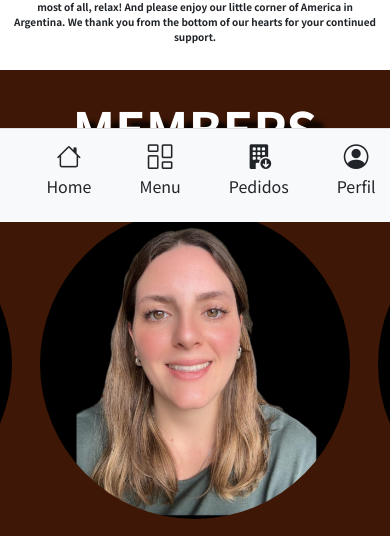
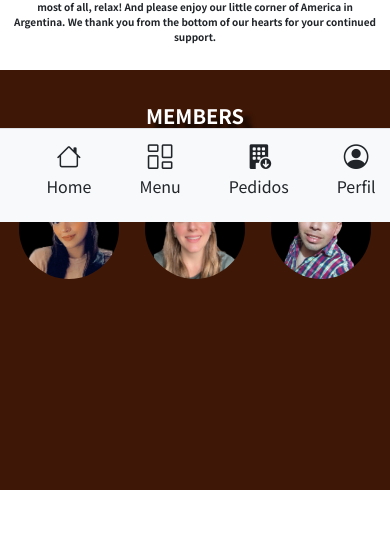
Before and after one commit to biandeb/final-project-group-1, a React (Vite) app: page /about-us in a window 390 px wide. Shown: the part 622-1158 px from the top of the page. After the commit the page ends 1112 px from the top, so only its background shows below. Built offline with nearby package versions, Linux system fonts and the light colour scheme.

Commit message:
agrego responsive mobile-first

```diff
--- a/src/styles/AboutUs.css
+++ b/src/styles/AboutUs.css
@@ -231,6 +231,149 @@ h2{
     .grill-text{
         font-size: 10px;
     }
+
+    /* FOTOS */
+.back-three{
+    padding: 8%;
+    background-color: #3e1706;
+    max-width: 100%;
+}
+
+.first-member{
+    border-radius: 50%;
+    width: 100px;
+    height: 100px;
+    object-fit: cover;
+    overflow: hidden;
+    margin-bottom: 180%;
+
+    &:hover{
+        z-index: 1;
+        box-shadow: 0px 0px 18px 5px rgba(255, 255, 255, 0.658);
+        transform: scale(1.1);
+        background-color: #282828;
+    }
+
+}
+
+.first-member-name{
+    position: relative;
+
+    &::after {
+        content: "Bianca Deblinger";
+        position: absolute;
+        bottom: 0;
+        left: 50%;
+        transform: translateX(-50%);
+        color: white;
+        font-size: 14px;
+        margin-bottom: 100px;
+        opacity: 0;
+        transition: opacity 0.3s ease;
+        background-color: rgba(0, 0, 0, 0.635);
+        border-radius: 14%;
+        padding: 5%;
+      }
+
+      &:hover::after {
+        opacity: 1;
+      }
+}
+
+.second-member{
+    border-radius: 50%;
+    width: 100px;
+    height: 100px;
+    object-fit: cover;
+
+    &:hover{
+        z-index: 1;
+        box-shadow: 0px 0px 18px 5px rgba(255, 255, 255, 0.658);
+        transform: scale(1.1);
+        background-color: #282828;
+      }
+}
+
+.second-member-name{
+    position: relative;
+
+    &::after {
+        content: "Juliana Elias";
+        position: absolute;
+        bottom: 0;
+        left: 50%;
+        transform: translateX(-50%);
+        color: white;
+        font-size: 15px;
+        margin-bottom: 100px;
+        opacity: 0;
+        transition: opacity 0.3s ease;
+        background-color: rgba(0, 0, 0, 0.635);
+        border-radius: 14%;
+        padding: 5%;
+      }
+
+      &:hover::after {
+        opacity: 1;
+      }
+}
+
+.third-member{
+    border-radius: 50%;
+    width: 100px;
+    height: 100px;
+    object-fit: cover;
+
+    &:hover{
+        z-index: 1;
+        box-shadow: 0px 0px 18px 5px rgba(255, 255, 255, 0.658);
+        transform: scale(1.1);
+        background-color: #282828;
+      }
+}
+
+.third-member-name{
+    position: relative;
+
+    &::after {
+        content: "Martín Cardozo";
+        position: absolute;
+        bottom: 0;
+        left: 50%;
+        transform: translateX(-50%);
+        color: white;
+        font-size: 14px;
+        margin-bottom: 100px;
+        opacity: 0;
+        transition: opacity 0.3s ease;
+        background-color: rgba(0, 0, 0, 0.635);
+        border-radius: 14%;
+        padding: 5%;
+      }
+
+      &:hover::after {
+        opacity: 1;
+      }
+}
+
+.members{
+    display: flex;
+    justify-content: center;
+    gap: 8%;
+}
+
+.text-members{
+    color: white;
+    font-size: 20px;
+    font-weight: bold;
+    text-shadow: 8px 8px 5px rgba(0, 0, 0, 0.932);
+    margin-bottom: 4%;
+}
+
+.hr-members{
+    margin-bottom: 2%;
+}
+
 }
 
 @media only screen and (min-width: 768px) and (max-width: 1024px) {
@@ -263,7 +406,7 @@ h2{
 .grill-text{
     font-size: 14px;
 }
-/* FOTOS */
+
 .back-three{
     padding: 8%;
     background-color: #3e1706;
```
Also changed, not shown: src/img/elias-juliana.jpeg.
